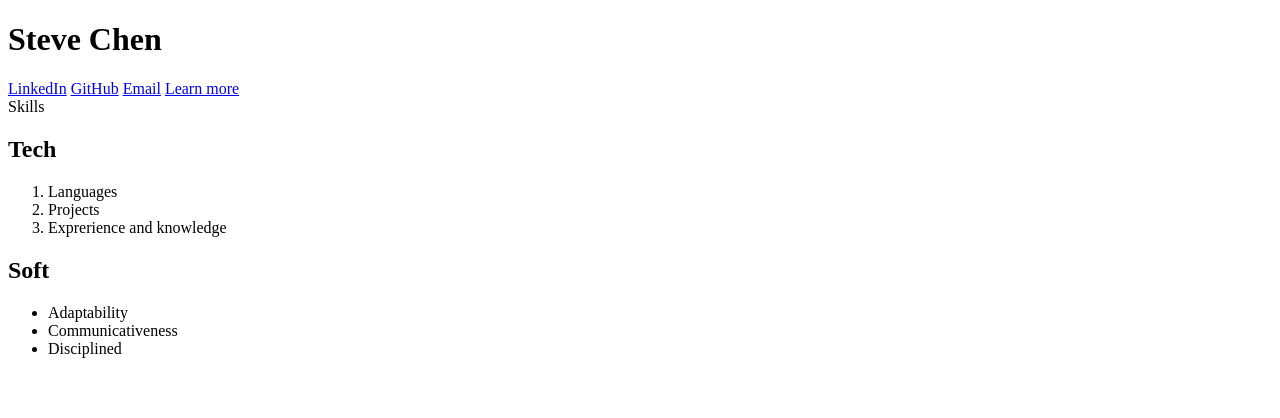
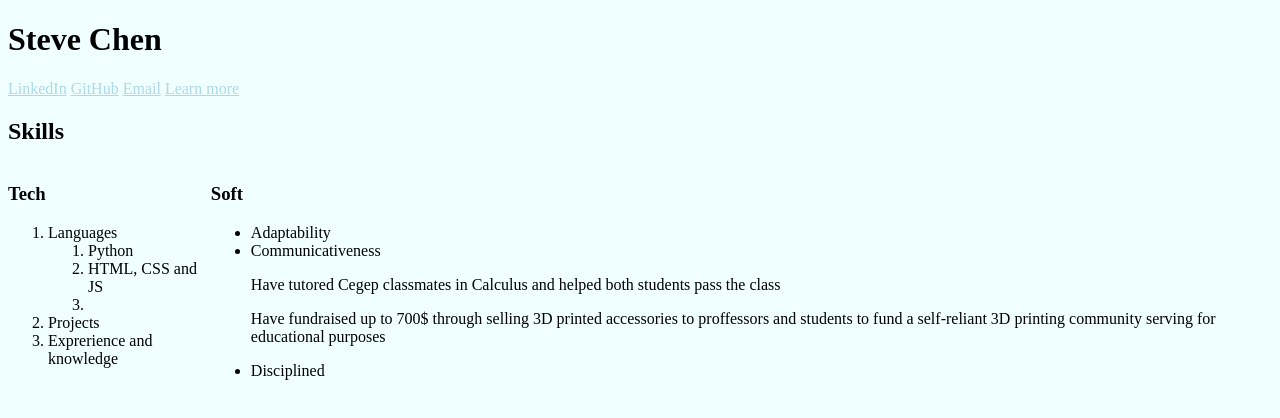
Before and after one commit to Blacklotus89898/my_resume, a plain HTML site: page index.html in a window 1280 px wide. Drawn offline with Linux system fonts and the light colour scheme.

Commit message:
modif on index.html README.md new file style.css

```diff
--- a/index.html
+++ b/index.html
@@ -6,44 +6,57 @@
     <meta charset="UTF-8">
     <meta http-equiv="X-UA-Compatible" content="IE=edge">
     <meta name="viewport" content="width=device-width, initial-scale=1.0">
+    <link rel="stylesheet" href="style.css">
     <title>Resume</title>
 </head>
 
 <body>
     <div>
-        <h1>Steve Chen</h1> <!--Comment-->
+        <h1>Steve Chen</h1>
+        <!--Comment-->
         <span>
-            <a href="www.linkedin.com/in/steve-chen-b08308250">LinkedIn</a>
-            <a href="https://github.com/Blacklotus89898">GitHub</a>
-            <a href="steve.chen@mail.mcgill.ca">Email</a>
-            <a href="/extra.html">Learn more</a>
+            <a class="link" href="www.linkedin.com/in/steve-chen-b08308250">LinkedIn</a>
+            <a class="link" href="https://github.com/Blacklotus89898">GitHub</a>
+            <a class="link" href="mailto:steve.chen@mail.mcgill.ca">Email</a>
+            <a class="link" href="extra.html">Learn more</a>
 
         </span>
     </div>
 
-    <div>
-        Skills
-        <div>
-            <h2 class="skill">
+    <h2>Skills</h2>
+    <div id="flex-container">
+        <div class="item">
+
+            <h3 class="skill">
 
                 Tech
             </h2>
             <ol>
                 <li>Languages</li>
+                <ol>
+                    <li>Python</li>
+                    <li>HTML, CSS and JS</li>
+                    <li></li>
+                </ol>
                 <li>Projects</li>
                 <li>Exprerience and knowledge</li>
 
             </ol>
+
         </div>
 
-        <div>
-            <h2 class="skill">
+        <div class="item">
+            <h3 class="skill">
                 Soft
 
             </h2>
             <ul>
                 <li>Adaptability</li>
+
                 <li>Communicativeness</li>
+                <p> Have tutored Cegep classmates in Calculus and helped both students pass the class </p>
+                <p> Have fundraised up to 700$ through selling 3D printed accessories to proffessors and students to
+                    fund a self-reliant 3D printing community serving for educational purposes </p>
                 <li>Disciplined</li>
             </ul>
         </div>
--- /dev/null
+++ b/style.css
@@ -0,0 +1,23 @@
+.skill {
+    font-weight: bold;
+
+}
+
+.link {
+    color: lightblue;
+
+}
+#flex-container {
+    display: flex; /* or inline-flex */
+    flex-direction: row;
+
+}
+
+#flex-container div{
+
+}
+
+
+*{
+    background-color: azure;
+}
```
Also changed, not shown: 1 other file.
